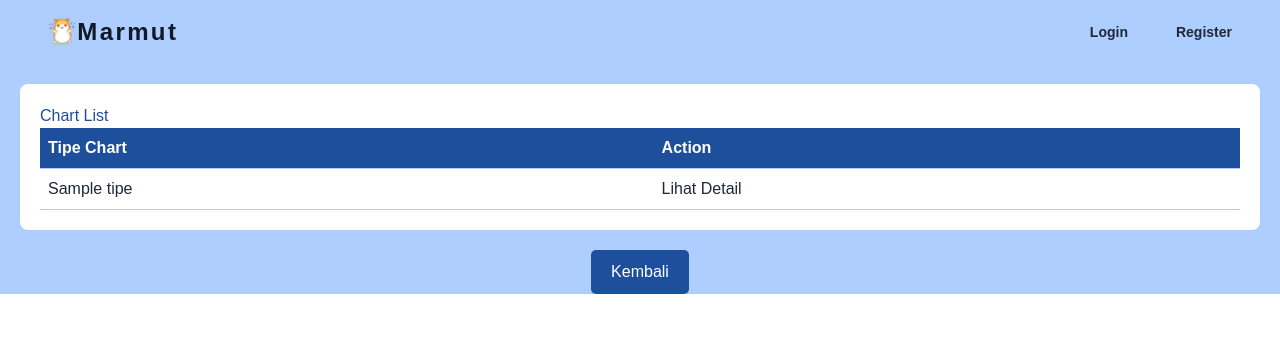
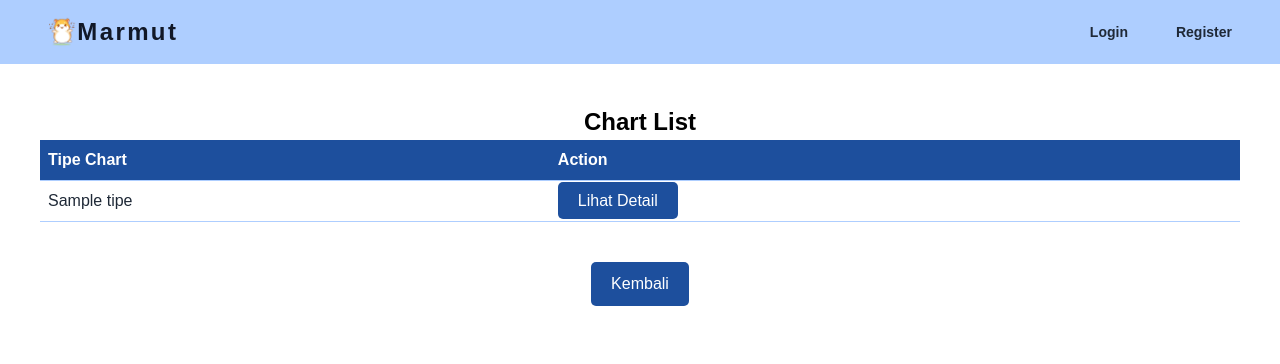
Before and after one commit to BASDAT-D-07-2024/marmut, a Django app: template chart/templates/chart_list.html in a window 1280 px wide. Shown: the top 364 px of the page. Run offline with Django 3.2, Linux system fonts and the light colour scheme; the template is opened without the code that fills it: most values are stand-ins (such as "Sample title", 1, 10 or a date in 2020); some libraries are stand-ins or nearby versions.

Commit message:
style: update chart page styling

```diff
--- a/chart/templates/chart_list.html
+++ b/chart/templates/chart_list.html
@@ -5,7 +5,6 @@
     <style>
         body {
             font-family: 'Lexend', sans-serif;
-            background-color: #AECEFF;
             margin: 0;
             padding: 0;
         }
@@ -29,7 +28,10 @@
         }
 
         h2 {
-            color: #1D4F9D;
+            color: #000000;
+            font-size: 24px;
+            text-align: center;
+            font-weight: bold;
         }
 
         p {
@@ -63,7 +65,7 @@
             text-align: center;
         }
 
-        button {
+        button, td>a {
             background-color: #1D4F9D;
             color: #FFFFFF;
             border: none;
@@ -78,11 +80,6 @@
     </style>
 </head>
 <body>
-
-<!-- Navbar -->
-<nav>
-    <!-- Your navbar code goes here -->
-</nav>
 
 <!-- Main Content -->
 <main>
```
